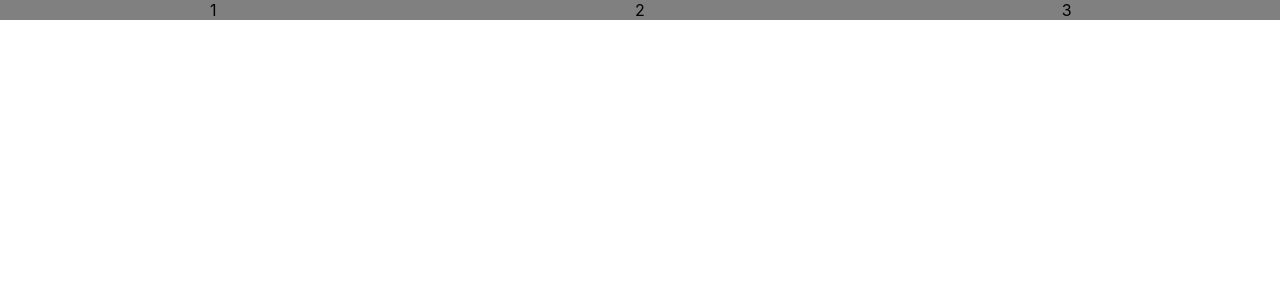
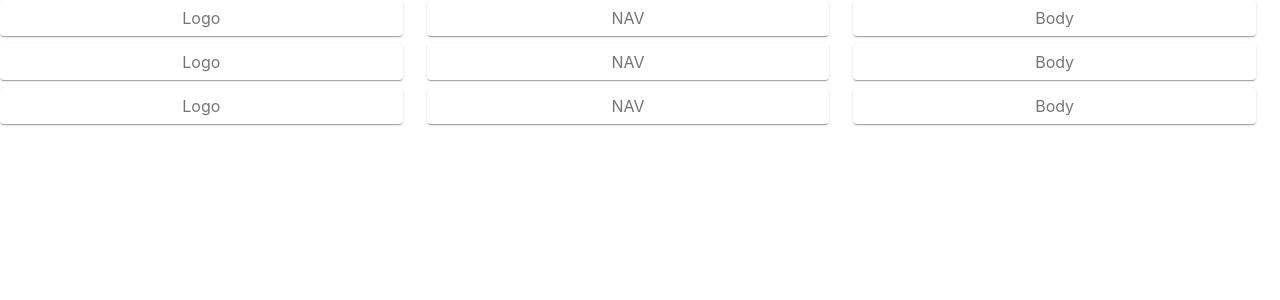
Before and after one commit to donaldrhughes/drhiot-react, a React (Create React App) app: page / in a window 1280 px wide. Shown: the top 300 px of the page. Built offline with nearby package versions, Linux system fonts and the light colour scheme.

Commit message:
cleanup context and add grid mat-ui

```diff
--- a/src/contexts/MainContext.js
+++ b/src/contexts/MainContext.js
@@ -1,78 +1,22 @@
 import React, { createContext, Component } from 'react';
-// import { isAuthenticated } from '../assets/js/exports'
 
 //Create the Main Context
 export const MainContext = createContext();
 
+//The "Context"
 class MainProvider extends Component {
-    //The "Context"
+
     state = {
-        // message: [],
-        // player: {},
-        // game: {},
-        // userObj: {},
-        // auth: isAuthenticated(),
         config: {},
-        // heldDice: [],
-        // inputArr: [],
-        // preConfig: {}
     }
     updateConfig = (config) => {
         this.setState({ config: config })
     }
-    // resetContext = () => {
-    //     this.setState({
-    //         message: [],
-    //         player: this.resetPlayer(),
-    //         game: {},
-    //         userObj: {},
-    //         auth: null,
-    //         config: {},
-    //         heldDice: [],
-    //         inputArr: [],
-    //         preConfig: {}
-    //     })
-    // }
-    // updateWinner = (winner) => {
-    //     this.setState({ winner: winner })
-    // }
-    // updatePreConfig = (preConfig) => {
-    //     this.setState({ preConfig: preConfig })
-    // }
-    // resetPlayer = () => {
-    //     this.setState({ player: {} })
-    // }
-    // updateUser = (userObj) => {
-    //     this.setState({ userObj: userObj })
-    // }
-    // updateHeldDice = (heldDice) => {
-    //     this.setState({ heldDice: heldDice })
-    // }
-    // updateInputArr = (inputArr) => {
-    //     this.setState({ inputArr: inputArr })
-    // }
 
-    // updateMessage = (message) => {
-    //     this.setState({ message: message })
-    // };
-    // updateAuth = () => {
-    //     this.setState({ auth: isAuthenticated() })
-    // };
-    // updatePlayer = (player) => {
-    //     this.setState({ player: player })
-    // };
-    // updateGame = (game) => {
-    //     this.setState({ game: game })
-    // };
     render() {
         return (
             <MainContext.Provider value={{
-                ...this.state,
-                // updateMessage: this.updateMessage,
-                // updateUser: this.updateUser, updatePlayer: this.updatePlayer, updateGame: this.updateGame,
-                // resetContext: this.resetContext, updateAuth: this.updateAuth, updateHeldDice: this.updateHeldDice,
-                updateConfig: this.updateConfig,
-                // updateInputArr: this.updateInputArr, updatePreConfig: this.updatePreConfig
+                ...this.state, updateConfig: this.updateConfig,
             }}>
                 {this.props.children}
             </MainContext.Provider>
--- a/src/pages/Home/index.js
+++ b/src/pages/Home/index.js
@@ -1,35 +1,95 @@
-import React, { Component } from "react";
+import React, { useContext } from 'react';
 import "../../App.scss";
 import "./home.scss";
 
 //Components
-import { Grid } from '@material-ui/core';
+import { makeStyles } from '@material-ui/core/styles';
+import Paper from '@material-ui/core/Paper';
+import Grid from '@material-ui/core/Grid';
 
 //Contexts
 import { MainContext } from '../../contexts/MainContext'
 
+const useStyles = makeStyles((theme) => ({
+  root: {
+    flexGrow: 1,
+  },
+  paper: {
+    padding: theme.spacing(1),
+    textAlign: 'center',
+    color: theme.palette.text.secondary,
+  },
+}));
 
-export default class Home extends Component {
-    static contextType = MainContext;
+export default function Home() {
+  const classes = useStyles();
+  const MC = useContext(MainContext);
 
-    render() {
-        return (
-            <Grid container>
-                <Grid item xs={4} style={bgStyle}>
-                    1
+  function FormRow() {
+    return (
+      <React.Fragment>
+        <Grid item xs={4}>
+          <Paper className={classes.paper}>Logo</Paper>
         </Grid>
-                <Grid item xs={4} style={bgStyle}>
-                    2
+        <Grid item xs={4}>
+          <Paper className={classes.paper}>NAV</Paper>
         </Grid>
-                <Grid item xs={4} style={bgStyle}>
-                    3
+        <Grid item xs={4}>
+          <Paper className={classes.paper}>Body</Paper>
         </Grid>
-            </Grid>
-        );
-    }
+      </React.Fragment>
+    );
+  }
+
+  return (
+    <div className={classes.root}>
+      <Grid container spacing={1}>
+        <Grid container item xs={12} spacing={3}>
+          <FormRow />
+        </Grid>
+        <Grid container item xs={12} spacing={3}>
+          <FormRow />
+        </Grid>
+        <Grid container item xs={12} spacing={3}>
+          <FormRow />
+        </Grid>
+      </Grid>
+    </div>
+  );
 }
 
-const bgStyle = {
-    background: "grey",
-    textAlign: "center"
-}
+// import React, { Component } from "react";
+
+
+//
+// import { Grid } from '@material-ui/core';
+// import { Paper } from '@material-ui/core';
+// import { makeStyles } from '@material-ui/core/styles';
+
+//
+
+
+// export default class Home extends Component {
+//     static contextType = MainContext;
+
+//     render() {
+//         return (
+//             <Grid container spacing={1}>
+//                 <Grid item xs={4} style={bgStyle}>
+//                     1
+//         </Grid>
+//                 <Grid item xs={4} style={bgStyle}>
+//                     2
+//         </Grid>
+//                 <Grid item xs={4} style={bgStyle}>
+//                     3
+//         </Grid>
+//             </Grid>
+//         );
+//     }
+// }
+
+// const bgStyle = {
+//     background: "grey",
+//     textAlign: "center"
+// }
```
Also changed, not shown: 1 other file (tests, documents, lock files or other folders).
